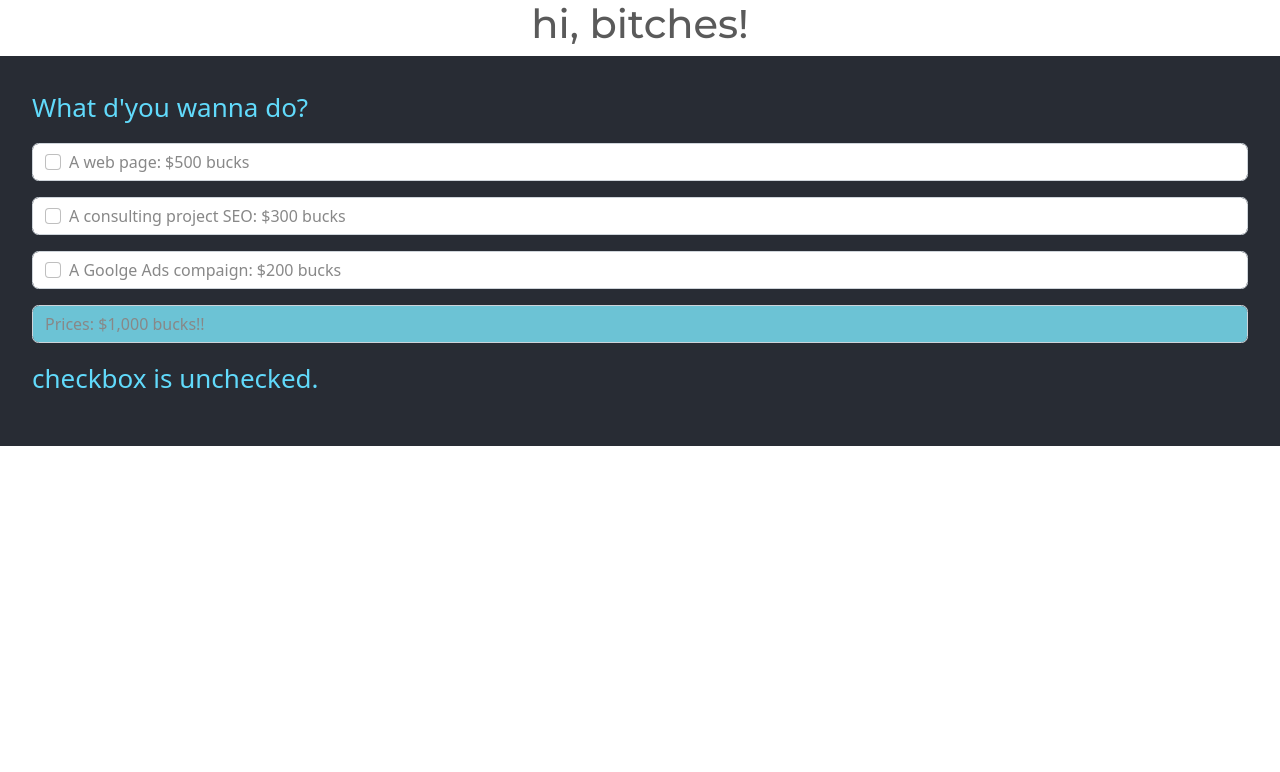
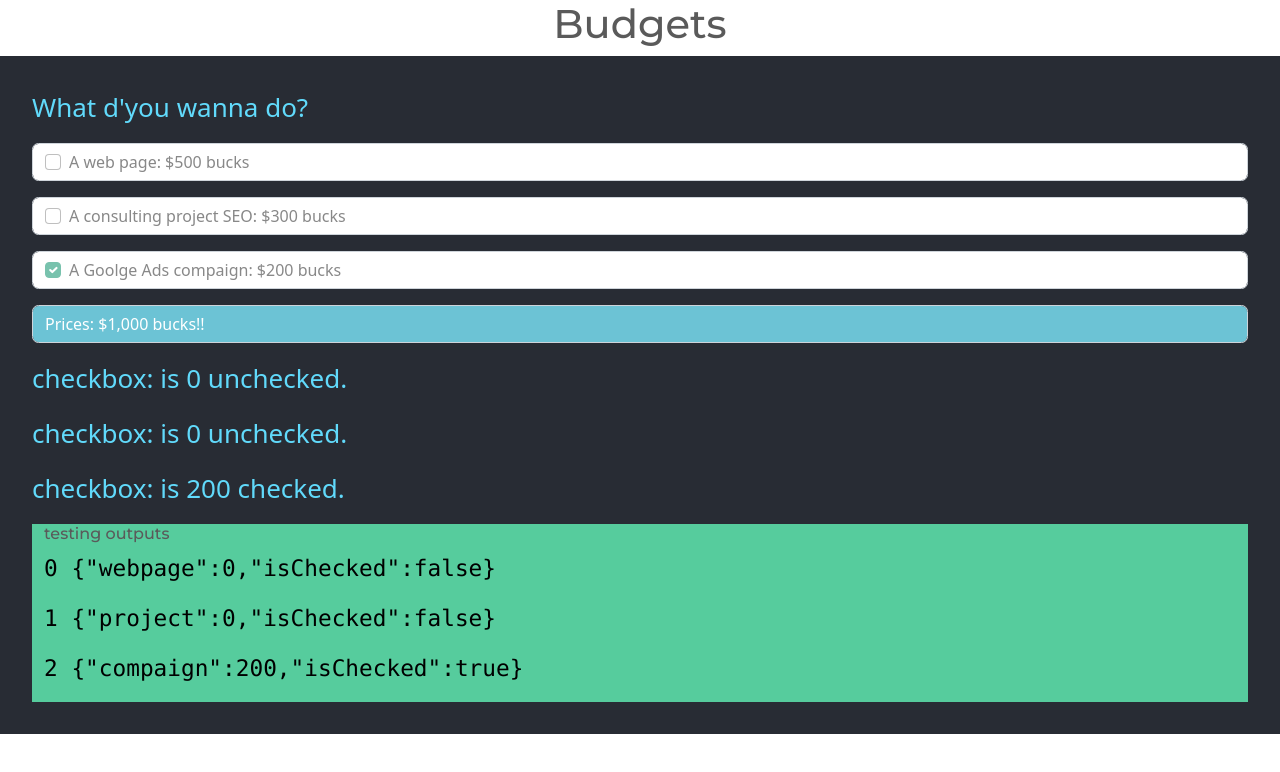
Before and after one commit to JordiNodeJS/Sprint-7_Presupuesto, a React (Vite) app: page / in a window 1280 px wide. Shown: the top 772 px of the page. Built offline with nearby package versions, Linux system fonts and the light colour scheme.

Commit message:
sprint7/checkbox group

```diff
--- a/src/App.jsx
+++ b/src/App.jsx
@@ -2,59 +2,95 @@ import { useState } from 'react'
 import './App.css'
 
 function App() {
-  const [values, setValues] = useState({isChecked: false })
+  const [values, setValues] = useState([
+    { webpage: 0, isChecked: false },
+    { project: 0, isChecked: false },
+    { compaign: 200, isChecked: true },
+  ])
 
-  const handleInputChecked = ({ target }) =>
-    setValues({
-      [target.name]: target.value,
-      isChecked: !values.isChecked,
-    })
+  const handleInputChecked = ({ target }) => {
+    const id = +target.id.slice(target.id.indexOf('_') + 1)
+
+    setValues(
+      values.map((item, index) =>
+        index === id
+          ? {
+              ...item,
+              isChecked: !item.isChecked,
+              [target.name]: !item.isChecked ? +target.value : 0,
+            }
+          : {
+              ...item,
+              isChecked: item.isChecked
+            }
+      )
+    )
+    console.log(values)
+  }
 
   return (
     <div className='App'>
-      <h1>hi, bitches!</h1>
+      <h1 className='text-center'>Budgets</h1>
       <div className='align'>
         <p>What d'you wanna do?</p>
         <p className='form-control text-start'>
           <input
+            id='budget_0'
             className='form-check-input me-2'
-            onChange={handleInputChecked}
+            onChange={e => handleInputChecked(e)}
             name='webpage'
             type='checkbox'
-            checked={values.isChecked}
+            checked={values[0].isChecked}
             value='500'
           />
           A web page: $500 bucks
         </p>
         <p className='form-control text-start'>
           <input
+            id='budget_1'
             className='form-check-input me-2'
-            onClick={handleInputChecked}
+            onChange={e => handleInputChecked(e)}
             name='project'
             type='checkbox'
-            checked={values.isChecked}
+            checked={values[1].isChecked}
             value='300'
           />
           A consulting project SEO: $300 bucks
         </p>
         <p className='form-control text-start'>
           <input
+            id='budget_2'
             className='form-check-input me-2'
-            onClick={handleInputChecked}
+            onChange={e => handleInputChecked(e)}
             name='compaign'
             type='checkbox'
-            checked={values.isChecked}
+            checked={values[2].isChecked}
             value='200'
           />
           A Goolge Ads compaign: $200 bucks
         </p>
         <p
-          onClick={handleInputChecked}
-          className='form-control text-start bg-info'
+          onChange={handleInputChecked}
+          className='form-control text-start bg-info text-white'
         >
           Prices: $1,000 bucks!!
         </p>
-        <p> checkbox is {values.isChecked ? 'checked' : 'unchecked'}.</p>
+        <p>
+          checkbox: {values.webpage} is {values[0].webpage} {values[0].isChecked ? 'checked' : 'unchecked'}.
+        </p>
+        <p>
+          checkbox: {values.webpage} is {values[1].project} {values[1].isChecked ? 'checked' : 'unchecked'}.
+        </p>
+        <p>
+          checkbox: {values.webpage} is {values[2].compaign} {values[2].isChecked ? 'checked' : 'unchecked'}.
+        </p>
+
+        <div className='container-fluid bg-success text-black text-start'>
+        <h6>testing outputs</h6>
+        { values.map((item, index) => <pre key={index}><code>{index} {JSON.stringify(item) }</code></pre>)}
+        </div>
+
+
       </div>
     </div>
   )
```
